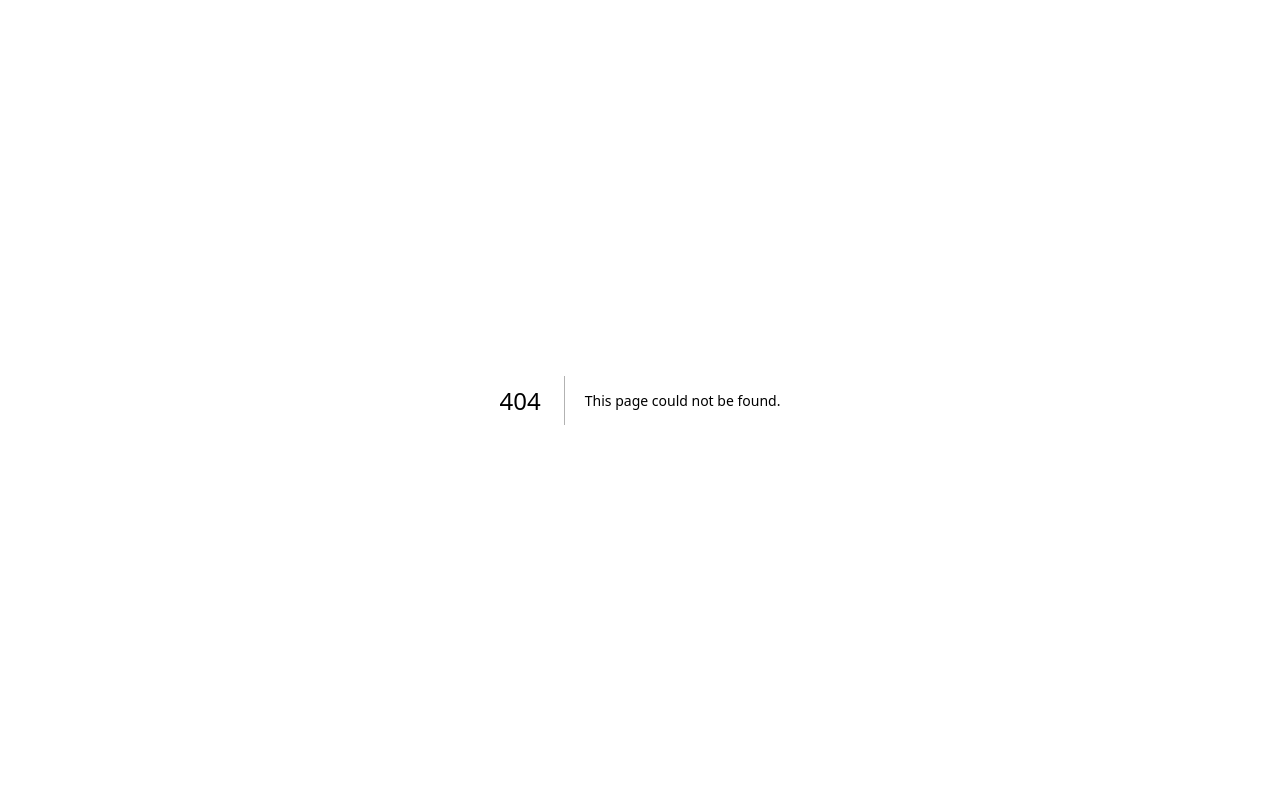
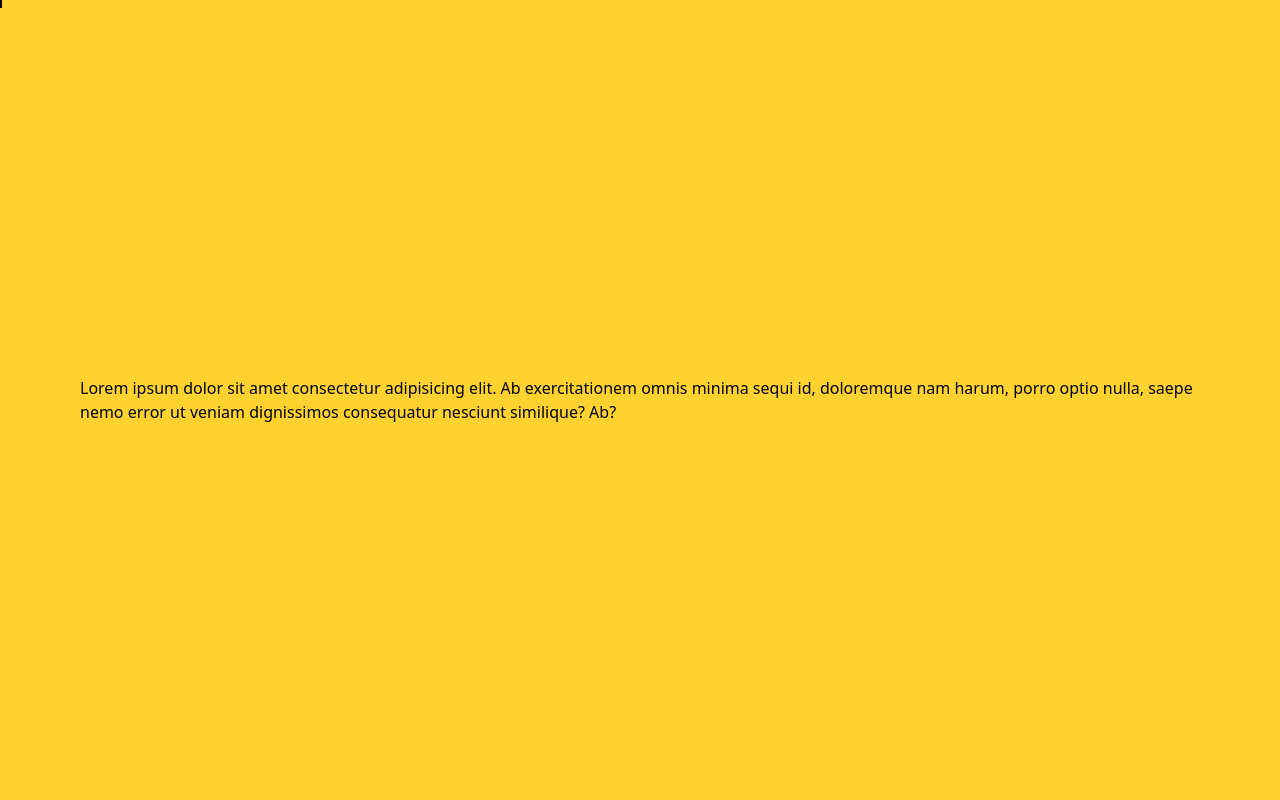
Before and after one commit to Fedex159/animations-ai-curse, a Next.js app: page /exercises/1/1-1 in a window 1280 px wide. Before the commit this address had no page. Shown: the top 800 px of the page. Built offline with nearby package versions, Linux system fonts and the light colour scheme.

Commit message:
feat: exercise 1.1

```diff
--- /dev/null
+++ b/app/exercises/1/1-1/_components/ScrollIndicator.tsx
@@ -0,0 +1,19 @@
+"use client";
+
+import { useLenis } from "lenis/react";
+import { useState } from "react";
+
+export const ScrollIndicator = () => {
+  const [width, setWidth] = useState(0);
+
+  useLenis((lenis) => {
+    setWidth(lenis.progress * 100);
+  });
+
+  return (
+    <div
+      className="fixed top-0 z-10 h-2 border border-black bg-fuchsia-400"
+      style={{ width: `${width}%` }}
+    />
+  );
+};
--- /dev/null
+++ b/app/exercises/1/1-1/_components/Section.tsx
@@ -0,0 +1,27 @@
+"use client";
+
+import { useIsOnScreen } from "@/shared/hooks/useIsOnScreen";
+import { ComponentProps, useState } from "react";
+
+export const Section = ({
+  children,
+  className = "",
+  ...props
+}: ComponentProps<"section">) => {
+  const { isIntersecting, ref } = useIsOnScreen();
+  const [showClass, setShowClass] = useState("");
+
+  if (isIntersecting && !showClass) {
+    setShowClass("opacity-100 [&&]:translate-y-0");
+  }
+
+  return (
+    <section
+      ref={ref}
+      className={`${className} flex min-h-dvh translate-y-5 items-center justify-center p-20 opacity-0 transition-all delay-500 ease-in ${showClass}`}
+      {...props}
+    >
+      {children}
+    </section>
+  );
+};
--- /dev/null
+++ b/app/exercises/1/1-1/page.tsx
@@ -0,0 +1,42 @@
+import { ScrollIndicator } from "./_components/ScrollIndicator";
+import { Section } from "./_components/Section";
+
+export default function Exercise() {
+  return (
+    <>
+      <ScrollIndicator />
+      <main className="flex min-h-dvh flex-col">
+        <Section className="bg-amber-300">
+          Lorem ipsum dolor sit amet consectetur adipisicing elit. Ab
+          exercitationem omnis minima sequi id, doloremque nam harum, porro
+          optio nulla, saepe nemo error ut veniam dignissimos consequatur
+          nesciunt similique? Ab?
+        </Section>
+        <Section className="bg-blue-300">
+          Nemo asperiores in ipsam sequi molestias optio at voluptates enim!
+          Odio, cupiditate nesciunt? Quo dolore dignissimos impedit ea voluptas?
+          Tenetur iure magnam quas nesciunt assumenda facere hic deleniti
+          consectetur necessitatibus!
+        </Section>
+        <Section className="bg-red-500">
+          Facere quae eum reiciendis fugit porro recusandae perspiciatis ad,
+          ipsa natus similique voluptate, nemo quaerat quibusdam officia maiores
+          maxime exercitationem quidem iusto saepe magnam nobis nihil! Possimus
+          qui quidem deserunt.
+        </Section>
+        <Section className="bg-green-500">
+          Illo quas ad sit deleniti voluptate iste, quaerat quos provident
+          delectus odio velit. Fugit dolor veniam iusto accusamus eos velit
+          doloremque. Accusantium adipisci neque iure odio ducimus, possimus
+          earum quo!
+        </Section>
+        <Section className="bg-purple-500">
+          Qui incidunt quo officia saepe debitis magnam numquam? Voluptas
+          doloribus dolores dignissimos odio ratione, maiores autem fugit
+          quisquam dolore nihil sequi et, quo mollitia, totam facere aliquid
+          itaque blanditiis? Doloremque!
+        </Section>
+      </main>
+    </>
+  );
+}
```
